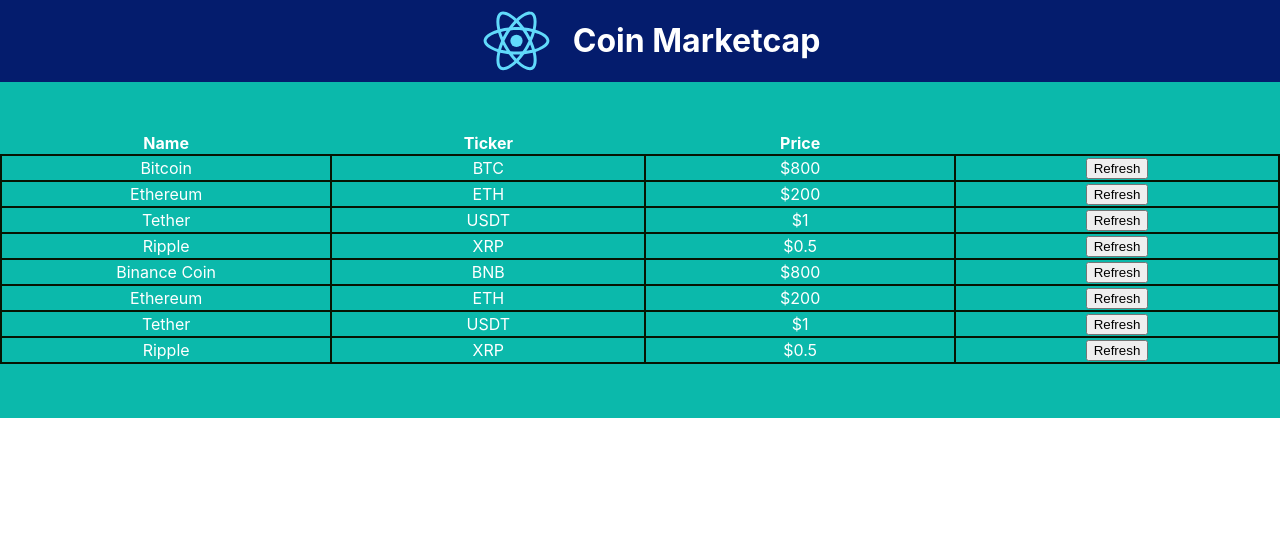
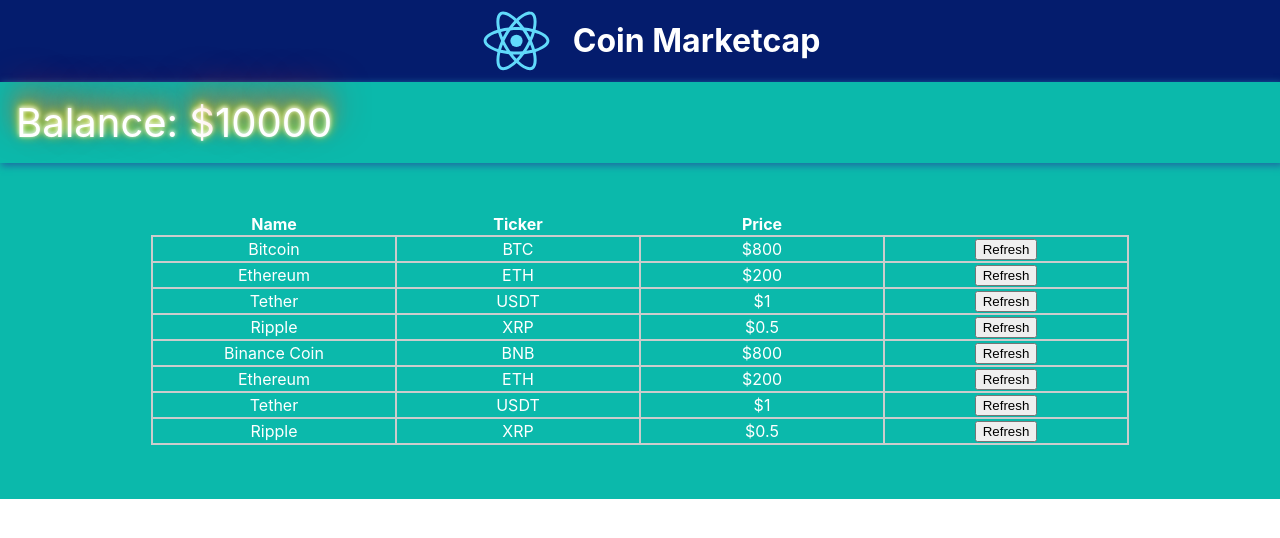
Before and after one commit to dominykas577/coinmarket, a React (Create React App) app: page / in a window 1280 px wide. Shown: the top 538 px of the page. Built offline with nearby package versions, Linux system fonts and the light colour scheme.

Commit message:
removed coin css file

```diff
--- a/package.json
+++ b/package.json
@@ -10,6 +10,7 @@
     "react": "^17.0.1",
     "react-dom": "^17.0.1",
     "react-scripts": "4.0.2",
+    "styled-components": "^5.2.1",
     "web-vitals": "^1.1.0"
   },
   "scripts": {
--- a/src/App.css
+++ b/src/App.css
@@ -13,16 +13,12 @@
 
 }
 
-.coin-row td {
-  border: 2px solid #071402;
-  width: 100vh;
-}
-
 
 
 .App-logo {
   height: 10vmin;
   pointer-events: none;
+
 }
 
 
--- a/src/App.js
+++ b/src/App.js
@@ -2,6 +2,7 @@ import React from 'react';
 import './App.css';
 import Coin from './Components/Coin/coin';
 import logo from './logo.svg';
+import AccountBalance from './Components/AccountBalance/AccountBalance.jsx'
 
 
 
@@ -17,6 +18,7 @@ function App() {
          Coin Marketcap
         </h1>
          </header>
+         <AccountBalance amount={10000} />
          <table className="cointable">
       <thead className="thead-row">
         <tr>
@@ -27,6 +29,8 @@ function App() {
       </thead>
       <tbody>
 
+
+
         <Coin name="Bitcoin" ticker="BTC" price = {800}/>
         <Coin name="Ethereum" ticker="ETH" price= {200}/>
         <Coin name="Tether" ticker="USDT" price= {1}/>
@@ -34,10 +38,13 @@ function App() {
 
 
 
+
         <Coin name="Binance Coin" ticker="BNB" price = {800}/>
         <Coin name="Ethereum" ticker="ETH" price= {200}/>
         <Coin name="Tether" ticker="USDT" price= {1}/>
         <Coin name="Ripple" ticker="XRP" price= {0.5}/>
+
+
       </tbody>
     </table>
     </div>
--- /dev/null
+++ b/src/Components/AccountBalance/AccountBalance.css
@@ -0,0 +1,9 @@
+
+/*
+.Balance-Section {
+    font-size: 2rem;
+    color: #FFF;
+    background-color: #333;
+    text-shadow: #FFF 0 -1px 4px, #ff0 0 -2px 10px, #ff8000 0 -10px 20px, red 0 -18px 40px;
+}
+*/
--- /dev/null
+++ b/src/Components/AccountBalance/AccountBalance.jsx
@@ -0,0 +1,36 @@
+import React, { Component } from 'react';
+import propTypes from 'prop-types';
+import './AccountBalance.css';
+import styled from 'styled-components';
+
+const Section = styled.section`
+
+    font-size: 2.5rem;
+    color: #FFF;
+    background-color: #40;
+    text-shadow: #FFF 0 -1px 4px, #ff0 0 -2px 10px, #ff8000 0 -10px 20px, red 0 -18px 40px;
+    box-shadow: 2px 2px 7px 1px #1C6EA4;
+    padding: 1rem 1rem 1rem 1rem;
+    text-align: left;
+
+`;
+
+
+
+
+
+export default class AccountBalance extends Component {
+    render() {
+        return (
+            <Section>
+                Balance: ${this.props.amount}
+            </Section>
+        )
+    }
+}
+
+
+
+AccountBalance.propTypes = {
+    amount: propTypes.number.isRequired
+}
--- a/src/Components/Coin/coin.jsx
+++ b/src/Components/Coin/coin.jsx
@@ -1,6 +1,29 @@
 import React, { Component } from 'react';
-import './coin.css';
 import PropTypes from 'prop-types';
+import styled from 'styled-components'
+
+
+
+/*class MyComponent extends React.Component {
+    render() {
+      // Attach the passed-in className to the DOM node
+      return <div className={this.props.className} />
+    }
+  }
+*/
+
+
+
+//const "coin-row" = styled.coin-row`
+
+const Td = styled.td`
+  border: 2px solid #cccccc;
+  width: 30vh;
+`;
+
+
+
+
 
 export default class Coin extends Component {
 
@@ -44,16 +67,16 @@ handleClick(event) {
         return (
 
 
-        <tr className="coin-row">
-            <td>{this.props.name}</td>
-            <td>{this.props.ticker}</td>
-            <td>${this.state.price}</td>
-            <td>
+        <tr>
+            <Td>{this.props.name}</Td>
+            <Td>{this.props.ticker}</Td>
+            <Td>${this.state.price}</Td>
+            <Td>
                 <form action="#" method="POST">
                     <button onClick={this.handleClick}>Refresh</button>
                 </form>
 
-           </td>
+           </Td>
         </tr>
         );
     }
```
Also changed, not shown: 1 other file (tests, documents, lock files or other folders).
